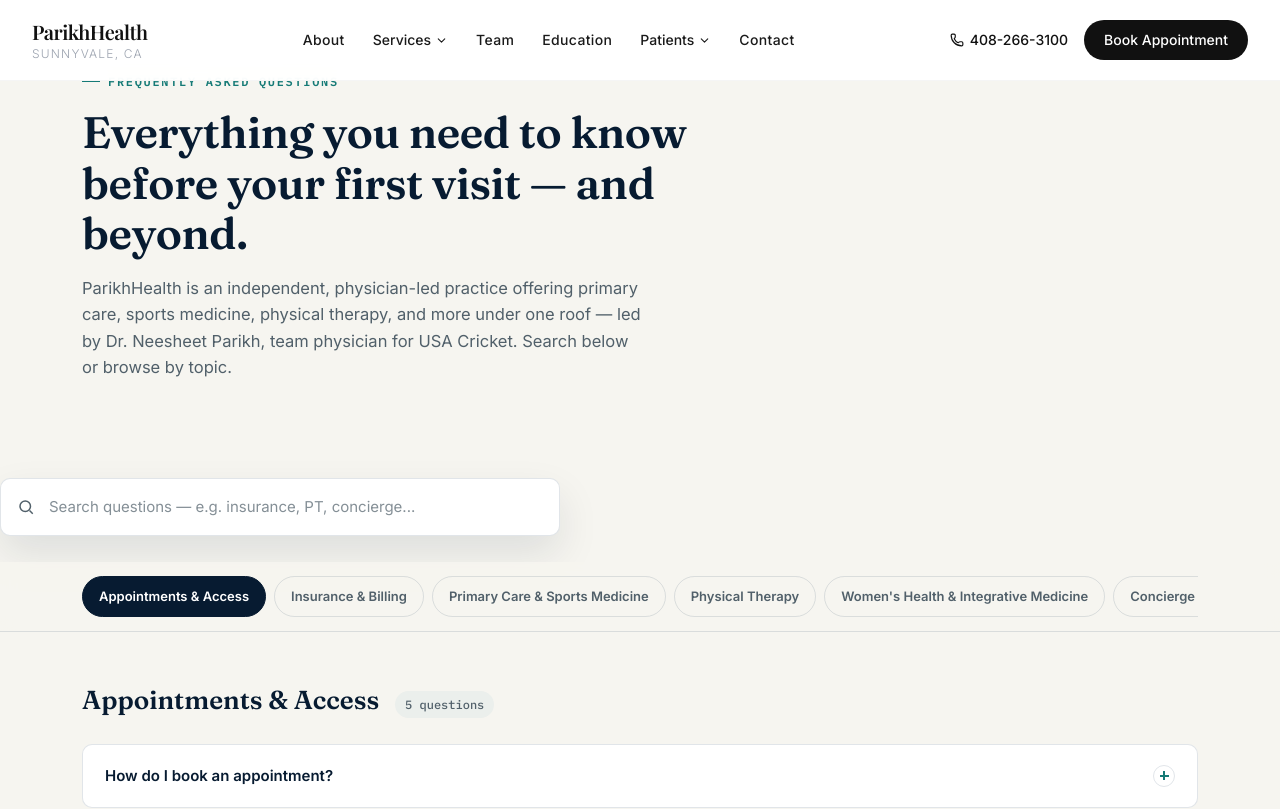
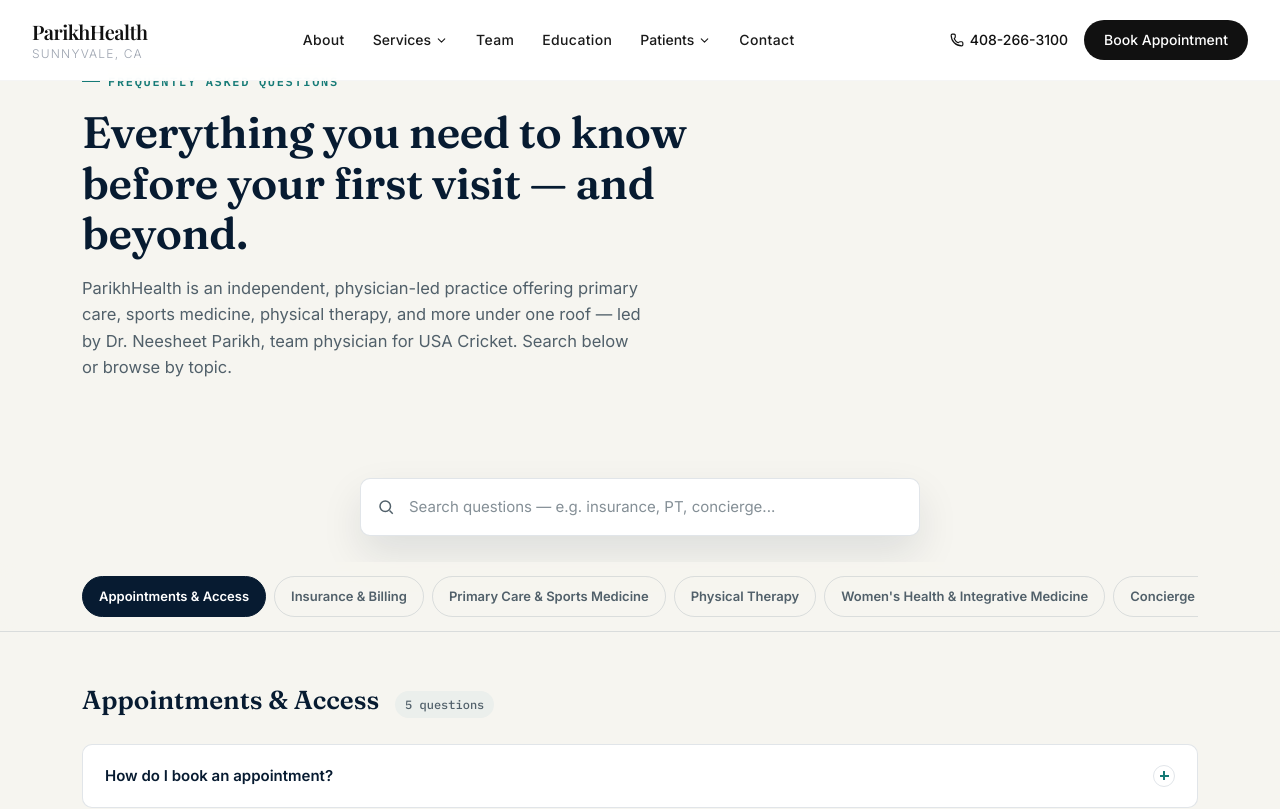
Before and after one commit to neesheetparikh/parikh-health-website, a Next.js app: page /faq in a window 1280 px wide. Shown: the top 809 px of the page. Built offline with nearby package versions, Linux system fonts and the light colour scheme; a web font is replaced by a local one.

Commit message:
Center FAQ search bar on the page
The search box was missing the page's .wrap container that every other
section uses, so it sat flush against the viewport edge instead of
aligned with the rest of the content. Wrapped it in .wrap and centered
it (margin: auto) within that width.

```diff
--- a/app/faq/faq.module.css
+++ b/app/faq/faq.module.css
@@ -81,7 +81,7 @@
 .lead { font-size: 16.5px; color: var(--ink-soft); max-width: 560px; margin-bottom: 0; }
 
 /* search */
-.search-shell { margin-top: 34px; max-width: 560px; }
+.search-shell { margin: 34px auto 0; max-width: 560px; }
 .search-box {
   display: flex;
   align-items: center;
--- a/components/faq/FaqInteractive.tsx
+++ b/components/faq/FaqInteractive.tsx
@@ -92,6 +92,7 @@ export default function FaqInteractive({ categories }: { categories: FaqCategory
 
   return (
     <>
+      <div className={styles.wrap}>
         <div className={styles["search-shell"]}>
           <div className={styles["search-box"]}>
             <svg width="18" height="18" viewBox="0 0 24 24" fill="none" stroke="currentColor" strokeWidth="2">
@@ -115,6 +116,7 @@ export default function FaqInteractive({ categories }: { categories: FaqCategory
             {normalizedTerm
               ? `${totalVisible} matching ${totalVisible === 1 ? "question" : "questions"}`
               : ""}
+          </div>
         </div>
       </div>
 
```
Lines whose indentation alone changed are shown as unchanged.
